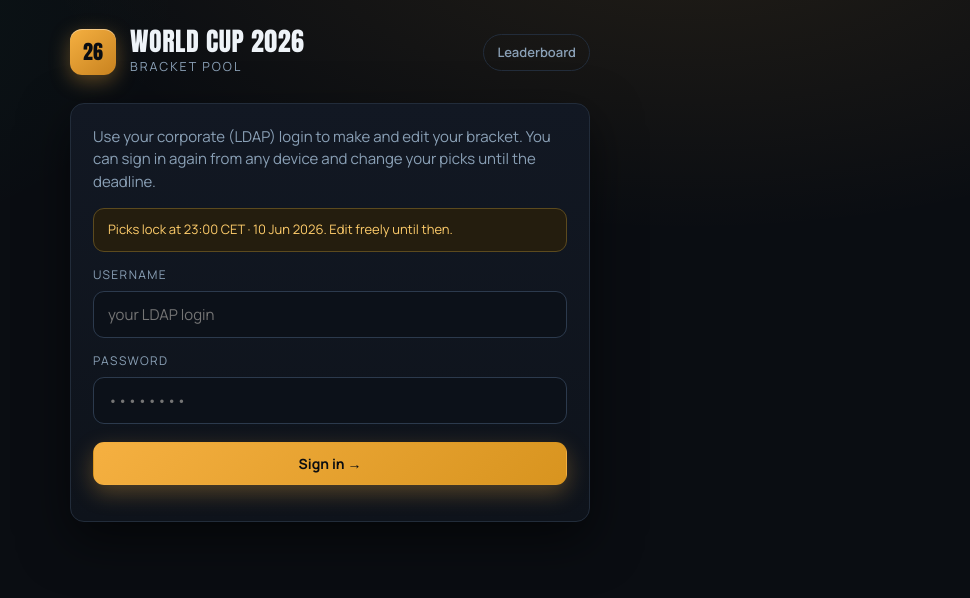
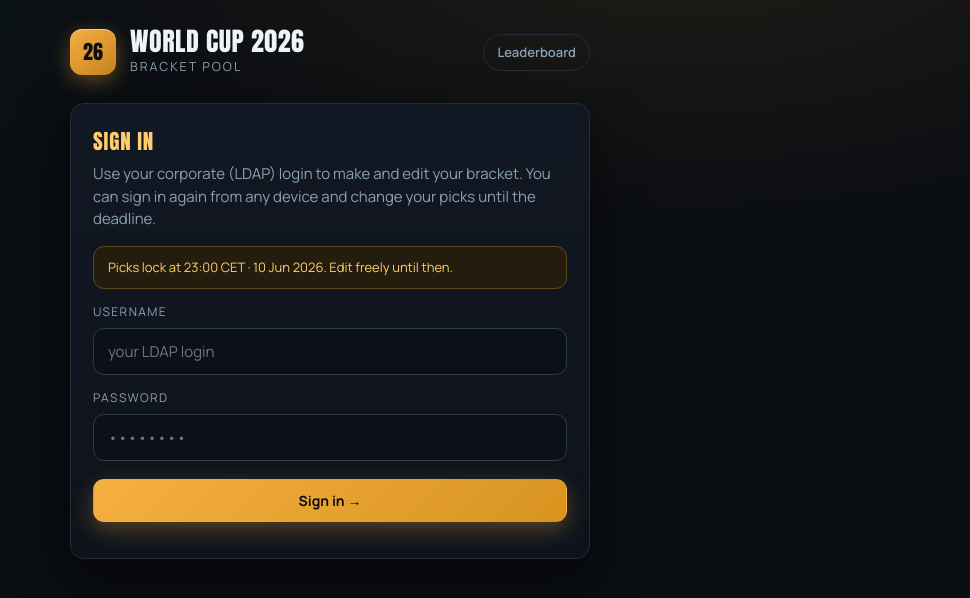
Before and after one commit to ohotnikov-dmitriy/wc2026_pool, a plain HTML site: page index.html in a window 1280 px wide. Shown: the whole page, without its empty margins (310-1280 px from the left). Drawn offline with Linux system fonts and the light colour scheme.

Commit message:
Uncomment sign-in div in index.html

```diff
--- a/index.html
+++ b/index.html
@@ -11,7 +11,7 @@
   <div id="app-header"></div>
 
   <section class="card">
-    <!-- <div class="kicker" style="font-size:21px;color:var(--gold2);margin-bottom:6px">Sign in</div> -->
+    <div class="kicker" style="font-size:21px;color:var(--gold2);margin-bottom:6px">Sign in</div>
     <p class="muted" style="margin-top:0">Use your corporate (LDAP) login to make and edit your bracket.
       You can sign in again from any device and change your picks until the deadline.</p>
 
```
